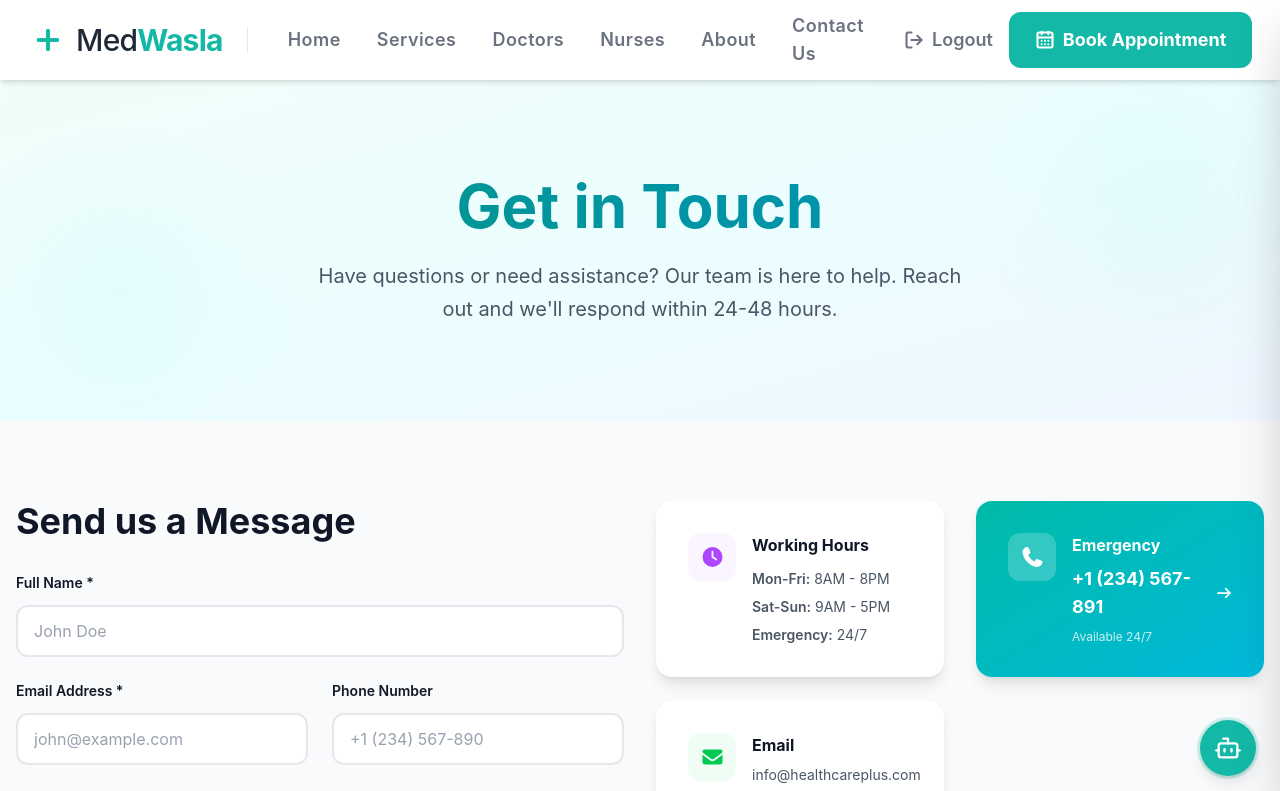
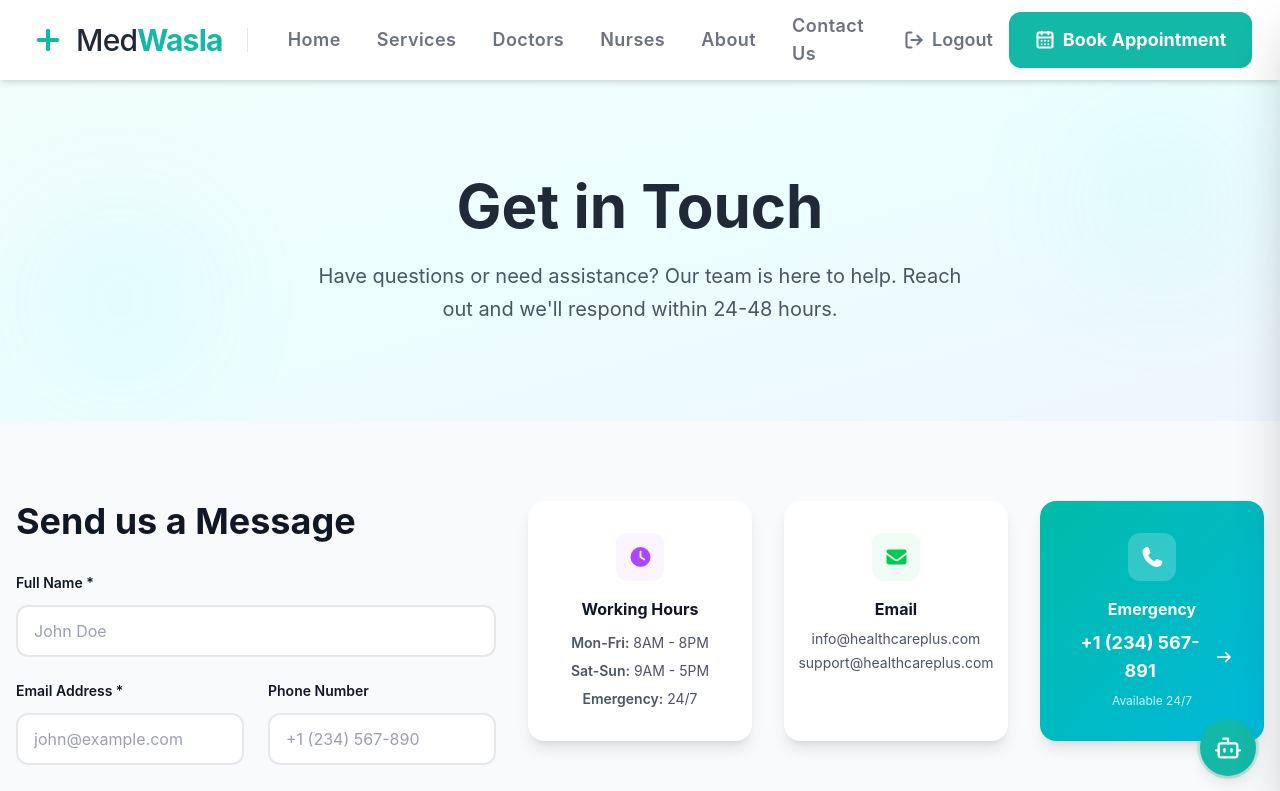
Before and after one commit to Aya-Abdellatif/med-wasla, a React (Vite) app in the folder frontend/: page /contact in a window 1280 px wide. Shown: the top 791 px of the page. Built offline with nearby package versions, Linux system fonts and the light colour scheme.

Commit message:
edit contact page

```diff
--- a/frontend/src/app/pages/contact/ContactPage.tsx
+++ b/frontend/src/app/pages/contact/ContactPage.tsx
@@ -78,7 +78,7 @@ export default function ContactPage() {
           <div className="absolute bottom-10 left-10 w-40 h-40 bg-cyan-300 rounded-full blur-3xl" />
         </div>
         <div className="max-w-4xl mx-auto relative z-10">
-          <h1 className="text-5xl md:text-6xl font-bold mb-6 bg-linear-to-r from-teal-600 to-cyan-600 bg-clip-text text-transparent">
+          <h1 className="text-5xl md:text-6xl font-bold  text-[#1F2937] mb-6">
             Get in Touch
           </h1>
           <p className="text-lg md:text-xl text-gray-600 leading-relaxed max-w-2xl mx-auto">
@@ -87,37 +87,9 @@ export default function ContactPage() {
         </div>
       </section>
 
-      {/* Contact Info Cards
-      <section className="py-20 px-4 bg-white">
-        <div className="max-w-7xl mx-auto">
-          <div className="grid sm:grid-cols-2 lg:grid-cols-4 gap-6">
-            {contactInfo.map((item) => (
-              <div
-                key={item.title}
-                className="bg-gradient-to-br from-gray-50 to-gray-100 rounded-2xl p-8 hover:shadow-xl transition-all duration-300 hover:-translate-y-1 cursor-pointer group"
-              >
-                <div
-                  className={`w-14 h-14 rounded-xl flex items-center justify-center mb-6 group-hover:scale-110 transition-transform ${item.iconBoxClass}`}
-                >
-                  <FontAwesomeIcon icon={item.icon} className="text-2xl" />
-                </div>
-                <h3 className="text-lg font-bold mb-4">{item.title}</h3>
-                <div className="space-y-2">
-                  {item.details.map((detail) => (
-                    <p key={detail} className="text-gray-600 text-sm leading-relaxed">
-                      {detail}
-                    </p>
-                  ))}
-                </div>
-              </div>
-            ))}
-          </div>
-        </div>
-      </section> */}
-
       {/* Form & Quick Info */}
       <section className="py-20 px-4 bg-gray-50">
-        <div className="max-w-7xl mx-auto grid lg:grid-cols-4 gap-8 items-start">
+        <div className="max-w-7xl mx-auto grid lg:grid-cols-5 gap-8 items-start">
           {/* Form */}
           <div className="lg:col-span-2">
             <h2 className="text-4xl font-bold mb-8">Send us a Message</h2>
@@ -214,11 +186,11 @@ export default function ContactPage() {
             </form>
           </div>
 
-          {/* Quick Contact Info - Center Column */}
-          <div className="space-y-6">
+          <div className="lg:col-span-3 grid md:grid-cols-3 gap-8">
+          {/* Quick Contact Info - Working Hours */}
           <div className="bg-white rounded-2xl p-8 shadow-lg hover:shadow-xl transition">
-              <div className="flex items-start gap-4">
-                <div className="w-12 h-12 bg-purple-50 rounded-xl flex items-center justify-center shrink-0">
+            <div className="flex flex-col items-center text-center gap-4">
+              <div className="w-12 h-12 bg-purple-50 rounded-xl flex items-center justify-center">
                 <FontAwesomeIcon icon={faClock} className="text-purple-500 text-xl" />
               </div>
               <div>
@@ -232,9 +204,10 @@ export default function ContactPage() {
             </div>
           </div>
 
+          {/* Quick Contact Info - Email */}
           <div className="bg-white rounded-2xl p-8 shadow-lg hover:shadow-xl transition">
-              <div className="flex items-start gap-4">
-                <div className="w-12 h-12 bg-green-50 rounded-xl flex items-center justify-center shrink-0">
+            <div className="flex flex-col items-center text-center gap-4">
+              <div className="w-12 h-12 bg-green-50 rounded-xl flex items-center justify-center">
                 <FontAwesomeIcon icon={faEnvelope} className="text-green-500 text-xl" />
               </div>
               <div>
@@ -246,28 +219,29 @@ export default function ContactPage() {
               </div>
             </div>
           </div>
+
+          {/* Emergency Column */}
+          <div className="bg-linear-to-br from-teal-500 to-cyan-500 text-white rounded-2xl p-8 shadow-lg sticky top-20">
+            <div className="flex flex-col items-center text-center gap-4">
+              <div className="w-12 h-12 bg-white/20 rounded-xl flex items-center justify-center">
+                <FontAwesomeIcon icon={faPhone} className="text-white text-xl" />
               </div>
 
-          {/* Emergency Column */}
-          <div>
-            <div className="bg-linear-to-br from-teal-500 to-cyan-500 text-white rounded-2xl p-8 shadow-lg sticky top-20">
-              <div className="flex items-start gap-4">
-                <div className="w-12 h-12 bg-white/20 rounded-xl flex items-center justify-center shrink-0">
-                  <FontAwesomeIcon icon={faPhone} className="text-white text-xl" />
-                </div>
               <div>
                 <h3 className="font-bold mb-2">Emergency</h3>
                 <a
                   href="tel:+12345678891"
-                    className="text-lg font-bold hover:underline flex items-center gap-2"
+                  className="text-lg font-bold hover:underline flex items-center justify-center gap-2"
                 >
                   +1 (234) 567-891
                   <FontAwesomeIcon icon={faArrowRight} className="text-sm" />
                 </a>
                 <p className="text-xs text-white/80 mt-2">Available 24/7</p>
               </div>
+
             </div>
           </div>
+
           </div>
         </div>
       </section>
@@ -300,7 +274,7 @@ export default function ContactPage() {
                   </span>
                 </button>
                 {expandedFAQ === index && (
-                  <div className="px-6 pb-6 border-t border-gray-200">
+                  <div className="px-6 pt-6 pb-6 border-t border-gray-200">
                     <p className="text-gray-600 leading-relaxed">{faq.answer}</p>
                   </div>
                 )}
```
Lines whose indentation alone changed are shown as unchanged.
